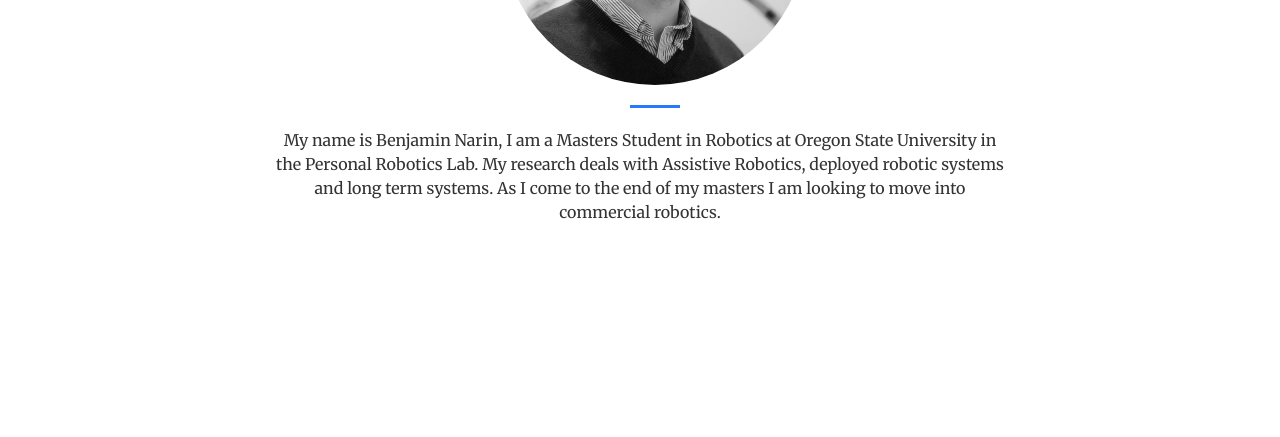
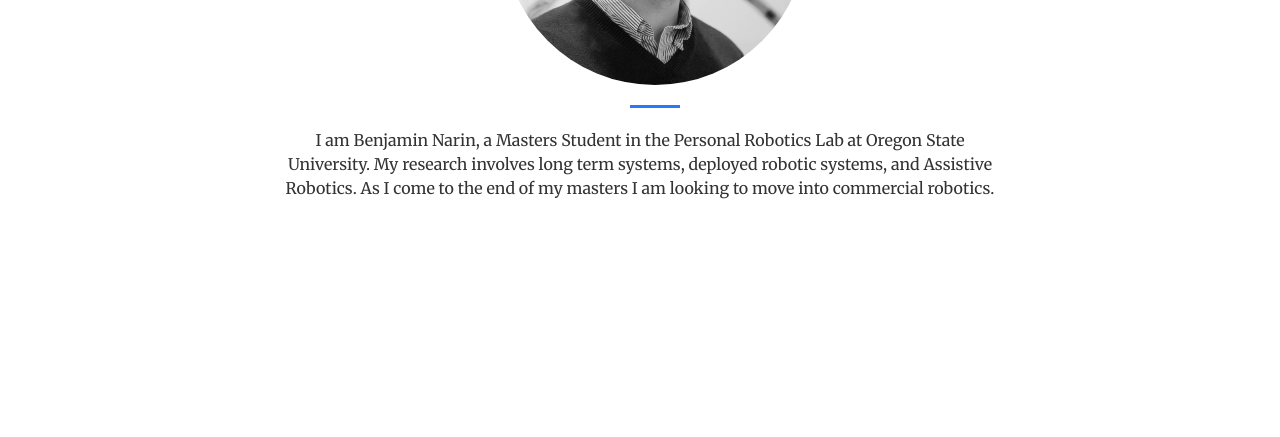
Before and after one commit to benjaminnarin/benjaminnarin.github.com, a website: page index.html in a window 1280 px wide. Shown: the part 5180-5617 px from the top of the page. Drawn offline with nearby package versions, Linux system fonts and the light colour scheme.

Commit message:
Changed about me verbiage

```diff
--- a/index.html
+++ b/index.html
@@ -1472,11 +1472,9 @@
             </div>
             <div class="col-lg-8 col-lg-offset-2 text-center">
                   <p>
-                    My name is Benjamin Narin, I am a Masters Student in Robotics
-                    at Oregon State University in the Personal Robotics Lab. My research
-                    deals with Assistive Robotics, deployed robotic systems and
-                    long term systems. As I come to the end of my masters I am
-                    looking to move into commercial robotics.
+                     I am Benjamin Narin, a Masters Student in the Personal Robotics Lab at Oregon State University.
+                     My research involves long term systems, deployed robotic systems, and Assistive Robotics.
+                     As I come to the end of my masters I am looking to move into commercial robotics.
                   </p>
 
             </div>
```
